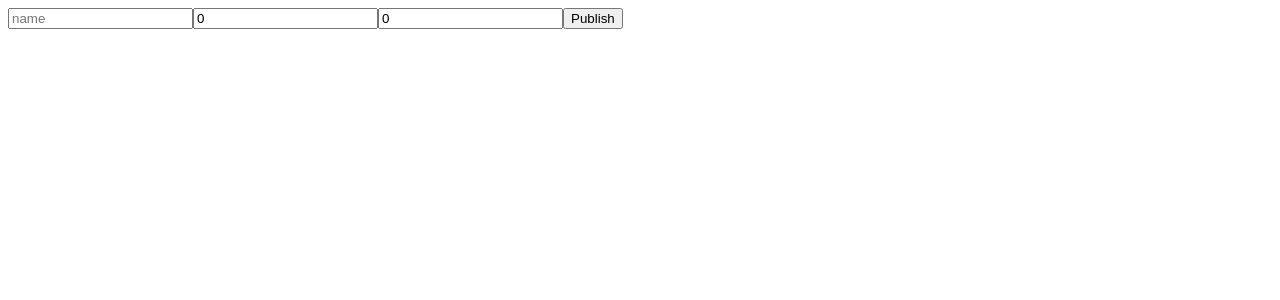
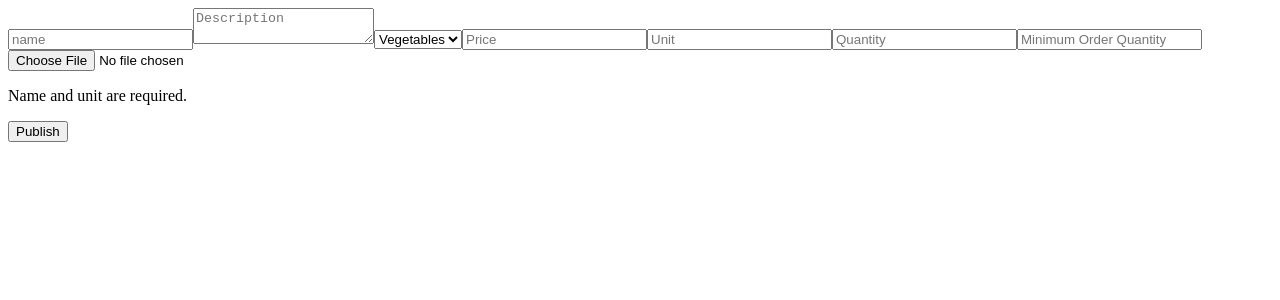
Before and after one commit to kalviumcommunity/SW2627-Next.js-Ninjacart, a Next.js app in the folder frontend/: page /farmer/add-produce in a window 1280 px wide. Both pictures are taken after a click on the button "Publish". Shown: the top 300 px of the page. Built offline with nearby package versions, Linux system fonts and the light colour scheme.

Commit message:
feat: complete farmer add produce flow

```diff
--- a/frontend/app/farmer/add-produce/page.tsx
+++ b/frontend/app/farmer/add-produce/page.tsx
@@ -1,23 +1,87 @@
 "use client"
 
 import { useState } from "react"
-import { createProduct } from "@/lib/api";
+import { createProduct, uploadImage, type Product } from "@/lib/api";
+import ImageUpload from "@/components/ImageUpload";
+
+
 
 
 export default function AddProducePage() {
-    const [name,setName] = useState("")
-    const [price ,setPrice] = useState(0)
-    const [quantity,setQuantity] = useState(0)
+    const [name, setName] = useState("")
+    const [description, setDescription] = useState("")
+    const [category, setCategory] = useState<Product["category"]>("VEGETABLES")
+    const [price, setPrice] = useState("")
+    const [unit, setUnit] = useState("")
+    const [quantity, setQuantity] = useState("")
+    const [minOrderQuantity, setMinOrderQuantity] = useState("")
+    const [image, setImage] = useState<File | null>(null)
+    const [isSubmitting, setIsSubmitting] = useState(false)
+    const [error, setError] = useState("")
+    const [success, setSuccess] = useState("")
 
-      function handlePublish() {
-    const product = {
-      name: name,
-      price: price,
-      quantity: quantity,
-      category: "vegetable",
-    };
-    createProduct(product);
-  }
+    async function handlePublish() {
+      if (isSubmitting) return
+
+      const parsedPrice = Number(price)
+      const parsedQuantity = Number(quantity)
+      const parsedMinOrderQuantity = Number(minOrderQuantity)
+
+      if (!name.trim() || !unit.trim()) {
+        setError("Name and unit are required.")
+        return
+      }
+      if (!price || !Number.isFinite(parsedPrice) || parsedPrice < 0) {
+        setError("Enter a valid non-negative price.")
+        return
+      }
+      if (!quantity || !Number.isFinite(parsedQuantity) || parsedQuantity < 0) {
+        setError("Enter a valid non-negative quantity.")
+        return
+      }
+      if (!minOrderQuantity || !Number.isFinite(parsedMinOrderQuantity) || parsedMinOrderQuantity <= 0) {
+        setError("Enter a valid minimum order quantity.")
+        return
+      }
+
+      setIsSubmitting(true)
+      setError("")
+      setSuccess("")
+
+      try {
+        let imageUrl: string | null = null
+        let imagePublicId: string | null = null
+
+        if (image) {
+          try {
+            const uploadResult = await uploadImage(image)
+            imageUrl = uploadResult.url
+            imagePublicId = uploadResult.publicId
+          } catch {
+            throw new Error("Image upload failed. Please try again.")
+          }
+        }
+
+        const product: Product = {
+          name: name.trim(),
+          description: description.trim(),
+          category,
+          price: parsedPrice,
+          unit: unit.trim(),
+          quantity: parsedQuantity,
+          minOrderQuantity: parsedMinOrderQuantity,
+          imageUrl,
+          imagePublicId,
+        }
+
+        await createProduct(product)
+        setSuccess("Produce published successfully.")
+      } catch (submissionError) {
+        setError(submissionError instanceof Error ? submissionError.message : "Failed to publish produce.")
+      } finally {
+        setIsSubmitting(false)
+      }
+    }
 
 
     return (
@@ -27,17 +91,48 @@ export default function AddProducePage() {
             value={name}
             onChange={(e) => setName(e.target.value)} />
 
+            <textarea
+            placeholder="Description"
+            value={description}
+            onChange={(e) => setDescription(e.target.value)} />
+
+            <select value={category} onChange={(e) => setCategory(e.target.value as Product["category"])}>
+              <option value="VEGETABLES">Vegetables</option>
+              <option value="FRUITS">Fruits</option>
+              <option value="GRAINS">Grains</option>
+              <option value="TUBERS">Tubers</option>
+              <option value="HERBS">Herbs</option>
+              <option value="DAIRY">Dairy</option>
+              <option value="OTHER">Other</option>
+            </select>
+
             <input type="number"
             placeholder="Price"
             value={price}
-            onChange={(e) => setPrice(Number(e.target.value))} />
+            onChange={(e) => setPrice(e.target.value)} />
+
+            <input type="text"
+            placeholder="Unit"
+            value={unit}
+            onChange={(e) => setUnit(e.target.value)} />
 
             <input type="number"
-            placeholder="Quantiy"
+            placeholder="Quantity"
             value={quantity}
-            onChange={(e) => setQuantity(Number(e.target.value))}/>
+            onChange={(e) => setQuantity(e.target.value)}/>
 
-             <button onClick={handlePublish}>Publish</button>
+            <input type="number"
+            placeholder="Minimum Order Quantity"
+            value={minOrderQuantity}
+            onChange={(e) => setMinOrderQuantity(e.target.value)}/>
+
+           <ImageUpload onImageSelect={setImage} />
+
+            {error && <p role="alert">{error}</p>}
+            {success && <p role="status">{success}</p>}
+            <button onClick={handlePublish} disabled={isSubmitting}>
+              {isSubmitting ? "Publishing..." : "Publish"}
+            </button>
         </div>
     );
 
--- a/frontend/components/ImageUpload.tsx
+++ b/frontend/components/ImageUpload.tsx
@@ -0,0 +1,27 @@
+"use client"
+
+import { useState } from "react"
+
+type ImageUploadProps = {
+    onImageSelect: (file: File) => void;
+};
+
+export default function ImageUpload({ onImageSelect }: ImageUploadProps) {
+    const [image, setImage] = useState<File | null>(null)
+    const [preview, setPreview] = useState<string | null>(null);
+    function handleFileChange(e: React.ChangeEvent<HTMLInputElement>){
+        const file = e.target.files?.[0]
+    if (file){
+    setImage(file)
+    setPreview(URL.createObjectURL(file));
+    onImageSelect(file);
+    }
+    }
+
+    return(
+        <div>
+            <input type="file" accept="image/*" onChange={handleFileChange} />
+             {preview && <img src={preview} alt="Preview" width={150} />}
+        </div>
+    )
+}
--- a/frontend/lib/api.ts
+++ b/frontend/lib/api.ts
@@ -1,12 +1,88 @@
-interface Product {
+export interface Product {
   name: string;
+  description: string;
+  category: "VEGETABLES" | "FRUITS" | "GRAINS" | "TUBERS" | "HERBS" | "DAIRY" | "OTHER";
   price: number;
+  unit: string;
   quantity: number;
-  category: string;
+  minOrderQuantity: number;
+  imageUrl: string | null;
+  imagePublicId: string | null;
 }
 
 export async function createProduct(product: Product): Promise<Product> {
-  // MOCK — replace with real fetch once Jovab's backend is live
-  console.log("Mock: sending product:", product);
-  return product;
+  const token = localStorage.getItem("token");
+
+  const response = await fetch(
+    `${process.env.NEXT_PUBLIC_API_URL}/produce`,
+    {
+      method: "POST",
+      headers: {
+        "Content-Type": "application/json",
+        Authorization: `Bearer ${token}`,
+      },
+      body: JSON.stringify(product),
+    }
+  );
+
+  if (!response.ok) {
+    const errorResult = await response.json().catch(() => null);
+    throw new Error(errorResult?.error || "Failed to create product");
+  }
+
+  const result = await response.json();
+
+  return result.data;
 }
+
+
+export async function uploadImage(file: File) {
+  const token = localStorage.getItem("token");
+
+  const formData = new FormData();
+  formData.append("image", file);
+
+  const response = await fetch(
+    `${process.env.NEXT_PUBLIC_API_URL}/upload/image`,
+    {
+      method: "POST",
+      headers: {
+        Authorization: `Bearer ${token}`,
+      },
+      body: formData,
+    }
+  );
+
+  if (!response.ok) {
+    const errorResult = await response.json().catch(() => null);
+    throw new Error(errorResult?.error || "Failed to upload image");
+  }
+
+  const result = await response.json();
+
+  return result.data;
+}
+
+interface RegisterData {
+  name: string;
+  email: string;
+  password: string;
+  role: string;
+}
+
+export async function registerUser(data: RegisterData) {
+  const response = await fetch(`${process.env.NEXT_PUBLIC_API_URL}/auth/register`, {
+    method: "POST",
+    headers: {
+      "Content-Type": "application/json",
+    },
+    body: JSON.stringify(data),
+  });
+
+  if (!response.ok) {
+    throw new Error("Failed to register");
+  }
+
+  const result = await response.json();
+  return result;
+}
```
